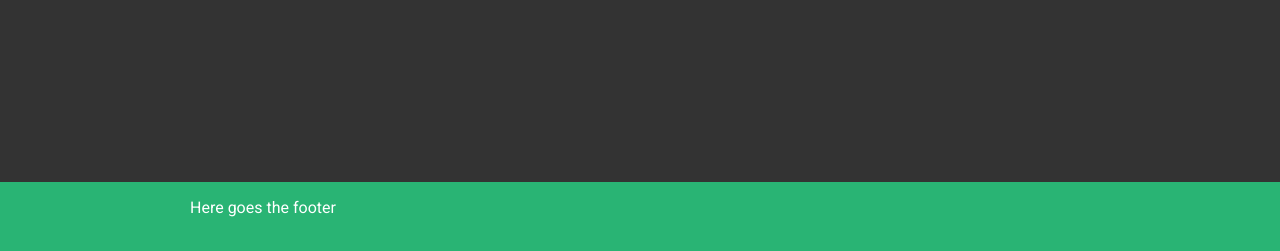
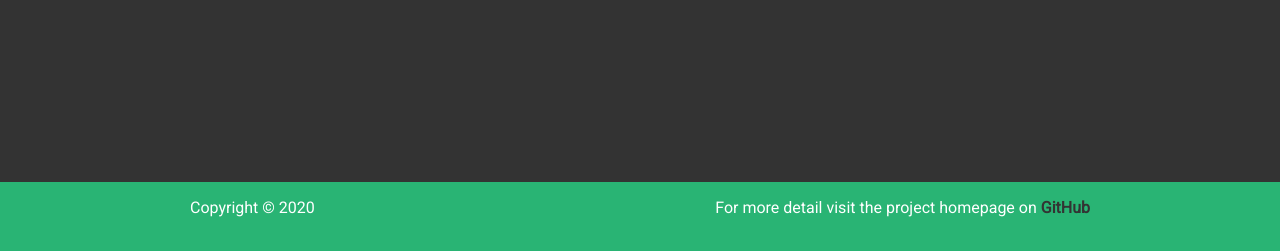
Before and after one commit to texx00/sandypi, a Flask app: page /preview in a window 1280 px wide. Shown: the part 549-800 px from the top of the page. Run offline with Flask 2, Linux system fonts and the light colour scheme; data that the repository does not hold is empty; some libraries are stand-ins or nearby versions.

Commit message:
Preparation for pubblication

```diff
--- a/UIserver/static/style/base_style.css
+++ b/UIserver/static/style/base_style.css
@@ -26,6 +26,15 @@ body {
     height: auto !important;
     height:100%;
     position: relative;
+}
+
+a, a:visited {
+    text-decoration: none;
+    font-weight: 700;
+    color: var(--color-darkest);
+}
+a:hover{
+    text-decoration: underline;
 }
 
 button{
--- a/UIserver/templates/base.html
+++ b/UIserver/templates/base.html
@@ -58,7 +58,16 @@
 
     <div class="footer_spacer"></div>
     <footer>
-        <div class=wi>Here goes the footer</div>
+        <div class=wi>
+            <div style="position: relative;">
+                <div style="display: inline-block;">
+                    Copyright &#169; 2020
+                </div>
+                <div style="display: inline-block; position: absolute; right: 0px;">
+                    For more detail visit the project homepage on <a href="https://github.com/texx00/sandypi" target="_blank">GitHub</a>
+                </div>
+            </div>
+        </div>
     </footer>
 
 </body>
```
Also changed, not shown: readme.md, 5 other files.
